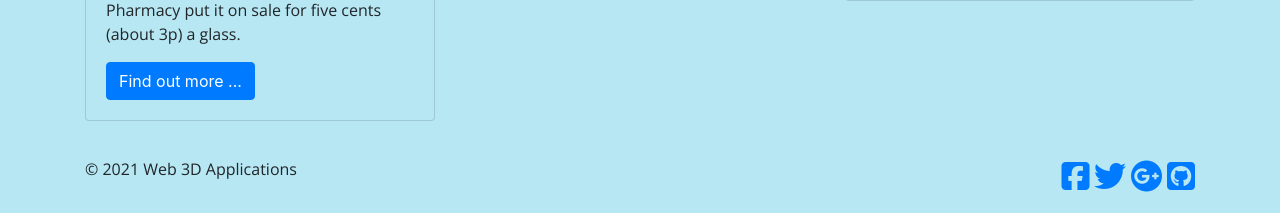
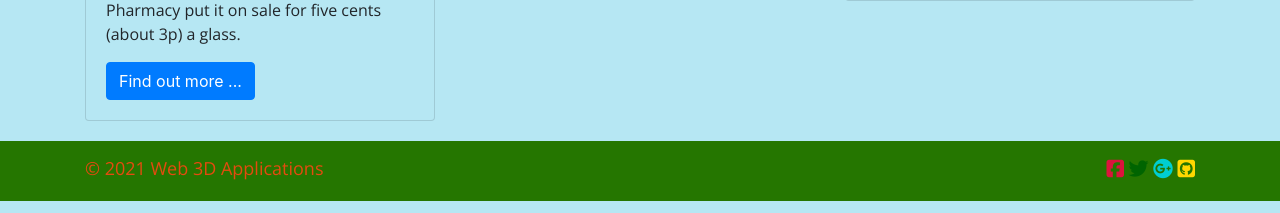
Before and after one commit to Jcorb08/Web3DApps, a PHP site: page / in a window 1280 px wide. Shown: the part 1086-1299 px from the top of the page. Run offline with PHP 8.4, Linux system fonts and the light colour scheme; some libraries are stand-ins or nearby versions.

Commit message:
final changes to Lab1

```diff
--- a/Labs/Lab1/Assets/css/custom.css
+++ b/Labs/Lab1/Assets/css/custom.css
@@ -209,8 +209,58 @@ h1, h2, h3, h4, h5, h6 {
 	/*font-family: cocaColaFont;*/
 }
 
+/* CSS rule to style the footer */
+.footer {
+    color: #030303;
+    background-color: #760003; /* Set navbar footer background color same as header */
+    height: 50px;
+}
+
+.navbar-text > a {
+    font-size: 10px;
+}
+
+.navbar-text > p {
+    color: rgb(255, 255, 255);
+    font-size: 14px;
+    text-decoration: none;
+}
+
+.copyright {
+    padding-top: 8px;
+}
+
+.social {
+    padding-top: 0px;
+
+}
+
 /* Small devices (landscape phones, 576px and up) */
-@media (min-width: 576px) {  }
+@media (min-width: 576px) {
+    /* CSS rule to style the footer */
+    .footer {
+        background-color: #257600;
+        height: 60px;
+    }
+
+    .navbar-text > a {
+        font-size: 10px;
+    }
+
+    .navbar-text > p {
+        color: rgb(228, 75, 15);
+        font-size: 18px;
+    }
+
+    .copyright {
+        padding-top: 20px;
+    }
+
+    .social {
+        padding-top: 7px;
+    }
+
+}
 
 /* Medium devices (tablets, 768px and up) */
 @media (min-width: 768px) { }
@@ -220,3 +270,6 @@ h1, h2, h3, h4, h5, h6 {
 
 /* Extra large devices (large desktops, 1200px and up) */
 @media (min-width: 1200px) {  }
+
+/* you can prepare image for 290, 400, 538, 768, 970 and 1400 */
+/* So it looks great on all device sizes. */
--- a/Labs/Lab1/index.html
+++ b/Labs/Lab1/index.html
@@ -9,6 +9,9 @@
     <!-- Bootstrap CSS -->
     <link rel="stylesheet" href="https://stackpath.bootstrapcdn.com/bootstrap/4.3.1/css/bootstrap.min.css"
         integrity="sha384-ggOyR0iXCbMQv3Xipma34MD+dH/1fQ784/j6cY/iJTQUOhcWr7x9JvoRxT2MZw1T" crossorigin="anonymous">
+
+
+    <!-- Installing font awesome fonts locally allows css use to change them rather than inline see bottom-->
     <script src="https://kit.fontawesome.com/bf126aad1a.js" crossorigin="anonymous"></script>
     <link href='https://fonts.googleapis.com/css?family=Open+Sans' rel='stylesheet' type='text/css'>
     <link href='https://fonts.googleapis.com/css?family=Oswald' rel='stylesheet' type='text/css'>
@@ -19,7 +22,7 @@
 
 <body>
     <!-- Nav Bar-->
-    <nav class="navbar navbar-expand-sm navbar_coca_cola">
+    <nav class="navbar sticky-top navbar-expand-sm navbar_coca_cola">
         <div class="container">
             <!-- Brand -->
             <div class="logo">
@@ -153,11 +156,11 @@
             <div class="navbar-text float-left copyright">
                 <p><span class="align-baseline"></span>&copy 2021 Web 3D Applications</p>
             </div>
-            <div class="navbar-text float-left copyright">
-                <a href="#"><i class="fab fa-facebook-square fa-2x"></i></a>
-                <a href="#"><i class="fab fa-twitter fa-2x"></i></a>
-                <a href="#"><i class="fab fa-google-plus fa-2x"></i></a>
-                <a href="#"><i class="fab fa-github-square fa-2x"></i></a>
+            <div class="navbar-text float-left social">
+                <a href="#"><i class="fab fa-facebook-square fa-2x" style="font-size: 20px;color: crimson;"></i></a>
+                <a href="#"><i class="fab fa-twitter fa-2x" style="font-size: 20px;color: darkgreen;"></i></a>
+                <a href="#"><i class="fab fa-google-plus fa-2x" style="font-size: 20px;color: darkturquoise;"></i></a>
+                <a href="#"><i class="fab fa-github-square fa-2x" style="font-size: 20px;color: gold;"></i></a>
             </div>
         </div>
     </nav>
@@ -175,3 +178,51 @@
 </body>
 
 </html>
+
+<!-- Code for font awsome font customization
+HTML5:
+     Your 3D App footer
+    <nav class="navbar navbar-expand-sm footer">
+        <div class="container">
+            <div class="navbar-text float-left copyright">
+                <p><span class="align-baseline"></span>&copy 2020 Mobile Web 3D Applications </span></p>
+            </div>
+            <div class="navbar-text social">
+                  <a href="#"><i class="fab fa-github-square fa-2x fa-pull-right"></i></a>
+                  <a href="#"><i class="fab fa-google-plus-square fa-2x fa-pull-right"></i></a>
+                  <a href="#"><i class="fab fa-twitter-square fa-2x fa-pull-right"></i></a>
+                  <a href="#"><i class="fab fa-facebook-square fa-2x fa-pull-right"></i></a>
+            </div>
+        </div>
+    </nav>
+CSS:
+    .social {
+        padding-top: 0px;
+        width: 30%;
+    }
+
+    .fa-twitter-square:before {
+        content: "\f081";
+        color: green;
+        font-size: 1em;
+    }
+
+    .fa-github-square:before {
+        content: "\f092";
+        color: yellow;
+        font-size: 1em;
+    }
+
+    .fa-google-plus-square:before {
+        content: "\f0d4";
+        color: blue;
+        font-size: 1em;
+    }
+
+    fa-facebook-square:before {
+        content: "\f082";
+        color: red;
+        font-size: 1em;
+    }
+
+-->
```
Also changed, not shown: 1 other file.
